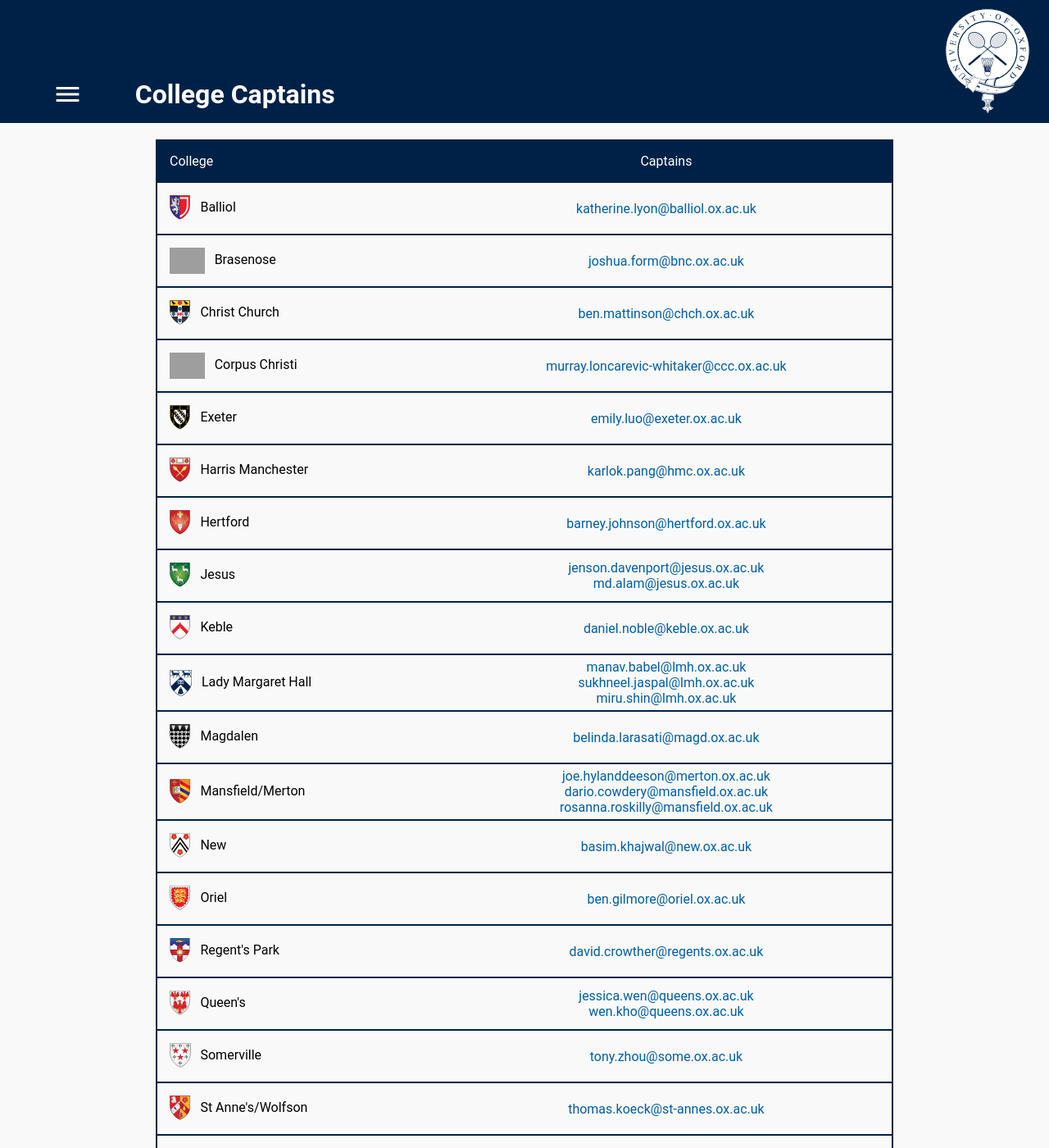
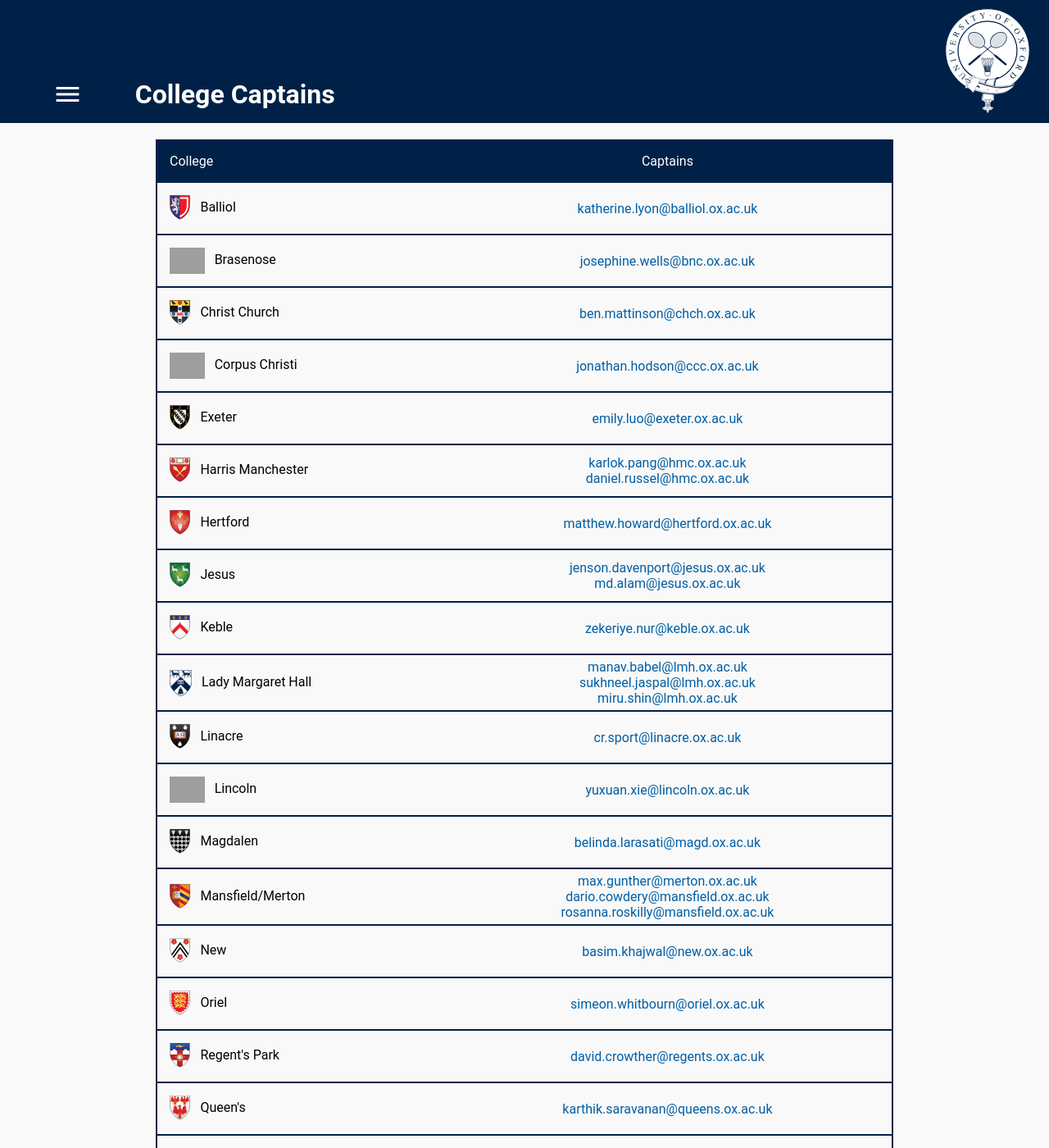
Before and after one commit to OUBaC/OUBaC.github.io, a Jekyll site: the page built from college-captains.html, in a window 1280 px wide and 1400 px high. Shown: the whole window at 82% size. Built offline with Jekyll 4.4.1, drawn with Linux system fonts in a browser that asks for light colours; some of the changed text lies outside the part shown; grey boxes are pictures that could not be loaded.

Commit message:
Update college-captains.html
Added new captains for 21-22 season.

```diff
--- a/college-captains.html
+++ b/college-captains.html
@@ -8,22 +8,24 @@ Colleges:
    Captain: katherine.lyon@balliol.ox.ac.uk
  - College: Brasenose
    img: brasenose
-   Captain: joshua.form@bnc.ox.ac.uk
+   Captain: josephine.wells@bnc.ox.ac.uk
  - College: Christ Church
    img: christ-church
    Captain: ben.mattinson@chch.ox.ac.uk
  - College: Corpus Christi
    img: corpus-christi
-   Captain: murray.loncarevic-whitaker@ccc.ox.ac.uk
+   Captain: jonathan.hodson@ccc.ox.ac.uk
  - College: Exeter
    img: exeter
    Captain: emily.luo@exeter.ox.ac.uk
  - College: Harris Manchester
    img: harris-manchester
-   Captain: karlok.pang@hmc.ox.ac.uk
+   Captains:
+    - karlok.pang@hmc.ox.ac.uk
+    - daniel.russel@hmc.ox.ac.uk
  - College: Hertford
    img: hertford
-   Captain: barney.johnson@hertford.ox.ac.uk
+   Captain: matthew.howard@hertford.ox.ac.uk
  - College: Jesus
    img: jesus
    Captains:
@@ -31,13 +33,19 @@ Colleges:
     - md.alam@jesus.ox.ac.uk
  - College: Keble
    img: keble
-   Captain: daniel.noble@keble.ox.ac.uk
+   Captain: zekeriye.nur@keble.ox.ac.uk
  - College: Lady Margaret Hall
    img: lady-margaret-hall
    Captains:
    - manav.babel@lmh.ox.ac.uk
    - sukhneel.jaspal@lmh.ox.ac.uk
    - miru.shin@lmh.ox.ac.uk
+ - College: Linacre
+   img: linacre
+   Captain: cr.sport@linacre.ox.ac.uk
+ - College: Lincoln
+   img: lincoln
+   Captain: yuxuan.xie@lincoln.ox.ac.uk
  - College: Magdalen
    img: magdalen
    Captain: belinda.larasati@magd.ox.ac.uk
@@ -45,7 +53,7 @@ Colleges:
    img: mansfield
    img2: merton
    Captains:
-   - joe.hylanddeeson@merton.ox.ac.uk
+   - max.gunther@merton.ox.ac.uk
    - dario.cowdery@mansfield.ox.ac.uk
    - rosanna.roskilly@mansfield.ox.ac.uk
  - College: New
@@ -53,28 +61,31 @@ Colleges:
    Captain: basim.khajwal@new.ox.ac.uk
  - College: Oriel
    img: oriel
-   Captain: ben.gilmore@oriel.ox.ac.uk
+   Captain: simeon.whitbourn@oriel.ox.ac.uk
  - College: Regent's Park
    img: regents-park
    Captain: david.crowther@regents.ox.ac.uk
  - College: Queen&apos;s
    img: queens
-   Captains:
-   - jessica.wen@queens.ox.ac.uk
-   - wen.kho@queens.ox.ac.uk
+   Captain: karthik.saravanan@queens.ox.ac.uk
  - College: Somerville
    img: somerville
-   Captain: tony.zhou@some.ox.ac.uk
+   Captains:
+   - maria.umbertkimura@some.ox.ac.uk
+   - trina.banerjee@some.ox.ac.uk
  - College: St Anne&apos;s/Wolfson
    img: st-annes
    img2: wolfson
-   Captain: thomas.koeck@st-annes.ox.ac.uk
+   Captain: james.lin@st-annes.ox.ac.uk
  - College: St Catherine&apos;s
    img: st-catherines
-   Captain: mong.leung@stcatz.ox.ac.uk
+   Captain: stuart.simms@stcatz.ox.ac.uk
  - College: St Edmund Hall
    img: st-edmund
-   Captain: william.loosley@seh.ox.ac.uk
+   Captain: davidson.sabu@seh.ox.ac.uk
+ - College: St John&apos;s
+   img: st-johns
+   Captain: yiming.tang@sjc.ox.ac.uk
  - College: St Hilda&apos;s
    img: st-hildas
    Captains:
```
Also changed, not shown: other parts of college-captains.html (+3 -3 lines).
